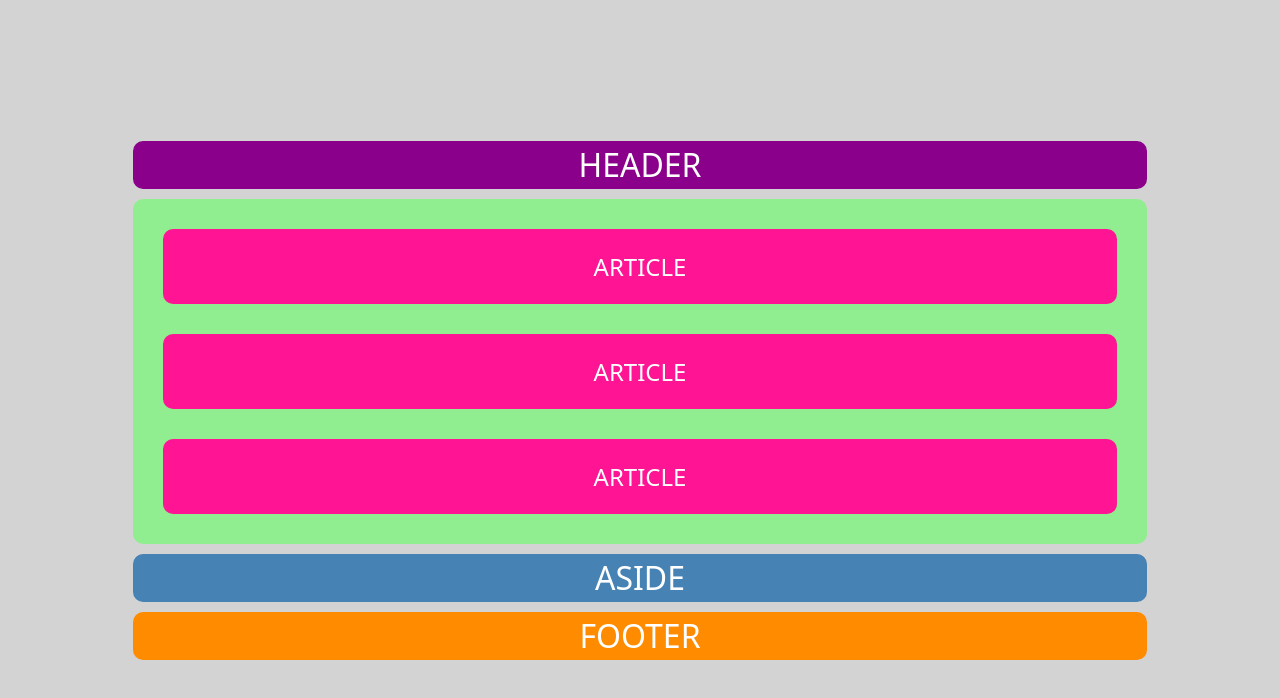
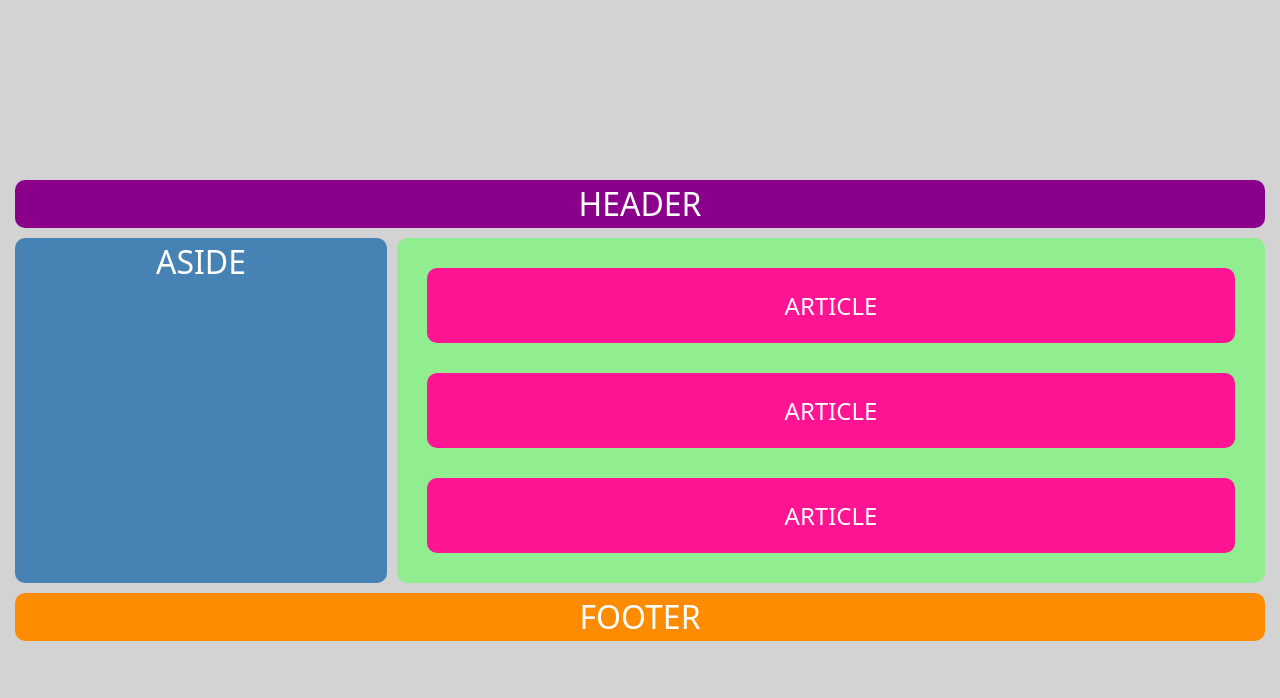
Before and after one commit to kirk-c-saunders/flexbox-wireframe-practice, a plain HTML site: page index.html in a window 1280 px wide. Drawn offline with Linux system fonts and the light colour scheme.

Commit message:
adding media queries to make the aside pop to the side on larger screen sizes

```diff
--- a/css/style.css
+++ b/css/style.css
@@ -22,8 +22,7 @@ footer {
     display: flex;
     justify-content: center;
     flex-direction: column;
-    width: 80vw;
-    margin: auto;
+    margin: 10px;
 }
 
 .container-item {
@@ -48,3 +47,22 @@ footer {
     */
     line-height: 75px;
 }
+
+.dyanmic-content {
+    display: flex;
+    flex-direction: column;
+}
+
+@media screen and (min-width: 700px) {
+    .dyanmic-content {
+        flex-direction: row-reverse;
+    }
+
+    aside {
+        width: 30%;
+    }
+
+    main {
+        width: 70%
+    }
+}
--- a/index.html
+++ b/index.html
@@ -9,12 +9,14 @@
 </head>
 <body class="container">
     <header class="container-item not-article">HEADER</header>
+    <div class="dyanmic-content">
         <main class="container-item">
             <div class="container-item article">ARTICLE</div>
             <div class="container-item article">ARTICLE</div>
             <div class="container-item article">ARTICLE</div>
         </main>
         <aside class= "container-item not-article">ASIDE</aside>
+    </div>
     <footer class= "container-item not-article">FOOTER</footer>
 </body>
 </html>
```
Also changed, not shown: desktop-wireframe.png (added). Lines whose indentation alone changed are shown as unchanged.
